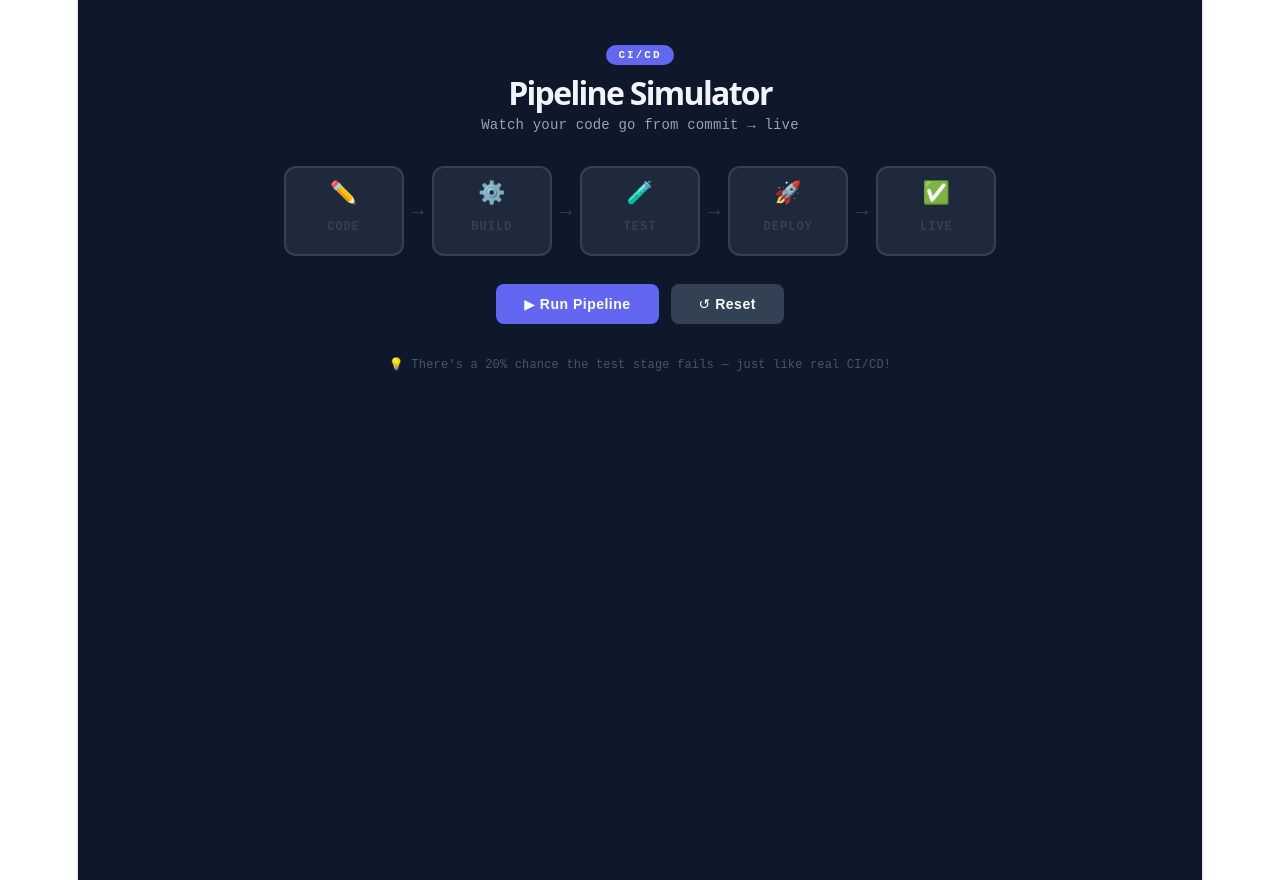
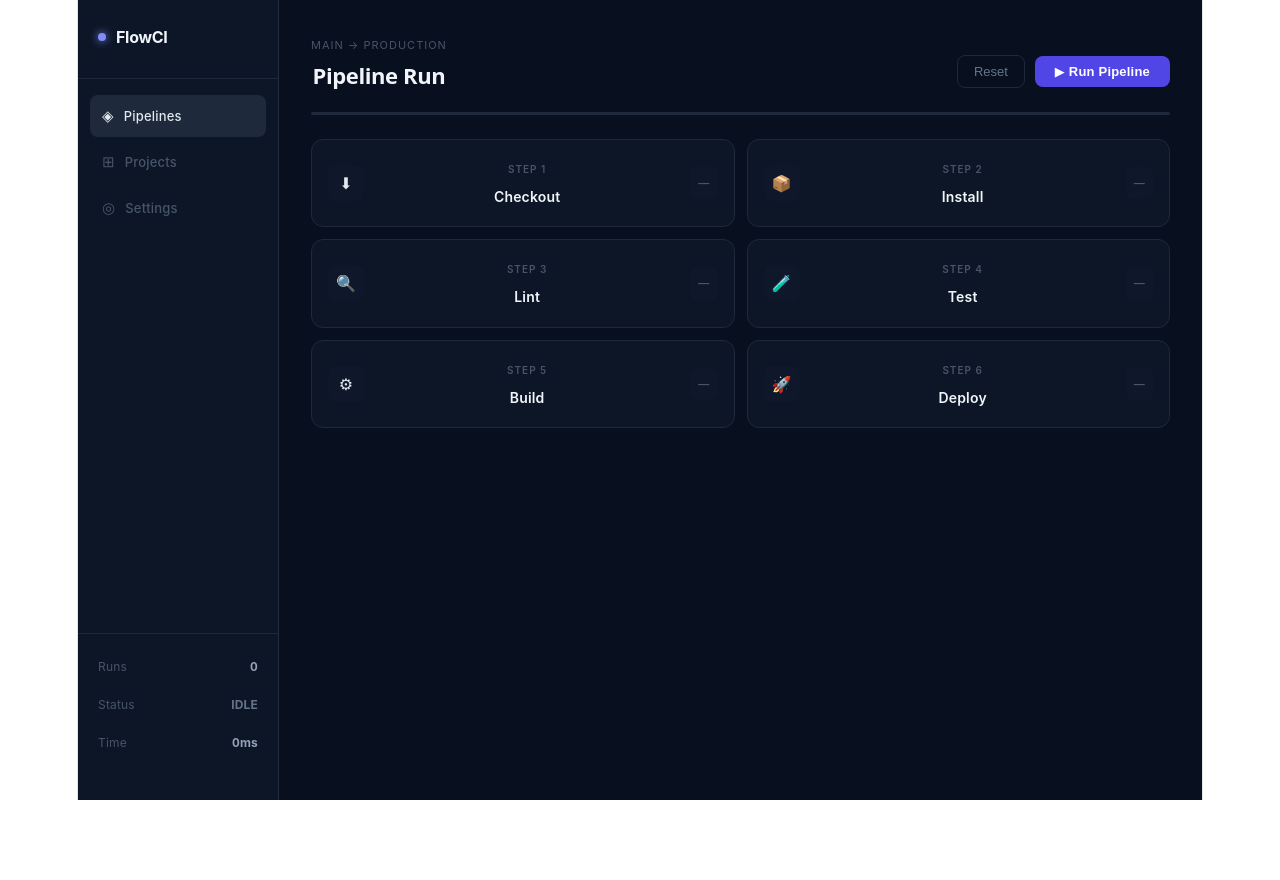
Before and after one commit to Azra-Javed/mern-cicd-aws, a React (Vite) app in the folder client/: page / in a window 1280 px wide. After the commit the page ends 800 px from the top, so only its background shows below. Built offline with nearby package versions, Linux system fonts and the light colour scheme.

Commit message:
Refactor pipeline stages and logging structure

```diff
--- a/client/src/App.tsx
+++ b/client/src/App.tsx
@@ -1,314 +1,296 @@
-import { useState } from "react";
+import { useState, useEffect, useRef } from "react";
 
-type Stage = "code" | "build" | "test" | "deploy" | "live";
+// ── Types ────────────────────────────────────────────────────────────────────
+type StageStatus = "waiting" | "running" | "passed" | "failed";
 
-interface PipelineStage {
-  id: Stage;
-  label: string;
+interface Stage {
+  id: string;
+  name: string;
   icon: string;
-  description: string;
   duration: number;
 }
 
-const stages: PipelineStage[] = [
-  { id: "code",   label: "Code",   icon: "✏️", description: "Push your code to GitHub", duration: 800 },
-  { id: "build",  label: "Build",  icon: "⚙️", description: "Install dependencies & compile", duration: 1200 },
-  { id: "test",   label: "Test",   icon: "🧪", description: "Run unit & integration tests", duration: 1000 },
-  { id: "deploy", label: "Deploy", icon: "🚀", description: "Upload to S3 & invalidate CDN", duration: 900 },
-  { id: "live",   label: "Live",   icon: "✅", description: "Your site is live!", duration: 0 },
+interface StageState {
+  status: StageStatus;
+  log: string[];
+  ms: number;
+}
+
+type PipelineStatus = "idle" | "running" | "passed" | "failed";
+
+// ── Constants ────────────────────────────────────────────────────────────────
+const STAGES: Stage[] = [
+  { id: "checkout", name: "Checkout",    icon: "⬇",  duration: 700  },
+  { id: "install",  name: "Install",     icon: "📦",  duration: 1100 },
+  { id: "lint",     name: "Lint",        icon: "🔍",  duration: 800  },
+  { id: "test",     name: "Test",        icon: "🧪",  duration: 1200 },
+  { id: "build",    name: "Build",       icon: "⚙",   duration: 1000 },
+  { id: "deploy",   name: "Deploy",      icon: "🚀",  duration: 900  },
 ];
 
-type Status = "idle" | "running" | "done" | "failed";
+const STAGE_LOGS: Record<string, string[]> = {
+  checkout: ["Cloning repository...", "Checked out branch: main", "Commit: a3f92bc"],
+  install:  ["Running npm install...", "Added 847 packages", "No vulnerabilities found"],
+  lint:     ["Checking code style...", "ESLint: 0 errors, 2 warnings", "Prettier: all files formatted"],
+  test:     ["Running test suite...", "24 tests passed", "Coverage: 91%"],
+  build:    ["Compiling TypeScript...", "Bundling assets...", "Build size: 142 KB (gzipped)"],
+  deploy:   ["Uploading to S3...", "Invalidating CloudFront cache...", "✓ Live at https://myapp.com"],
+};
 
+const FAIL_LOGS: Record<string, string[]> = {
+  test:  ["Running test suite...", "FAIL src/auth.test.ts", "Expected 200, received 401 — 1 test failed"],
+  lint:  ["Checking code style...", "ESLint: 3 errors found", "Fix errors before proceeding"],
+  build: ["Compiling TypeScript...", "error TS2345: Argument of type 'string' is not assignable", "Build failed"],
+};
+
+const FAIL_STAGES = ["test", "lint", "build"];
+
+const initStates = (): Record<string, StageState> =>
+  Object.fromEntries(STAGES.map((s) => [s.id, { status: "waiting", log: [], ms: 0 }]));
+
+// ── Helpers ──────────────────────────────────────────────────────────────────
+const sleep = (ms: number) => new Promise<void>((r) => setTimeout(r, ms));
+const fmtMs = (ms: number) => ms >= 1000 ? `${(ms / 1000).toFixed(1)}s` : `${ms}ms`;
+
+// ── Component ────────────────────────────────────────────────────────────────
 export default function App() {
-  const [current, setCurrent] = useState<number>(-1);
-  const [status, setStatus] = useState<Status>("idle");
-  const [log, setLog] = useState<string[]>([]);
+  const [states, setStates] = useState<Record<string, StageState>>(initStates());
+  const [pipeline, setPipeline] = useState<PipelineStatus>("idle");
+  const [activeStage, setActiveStage] = useState<string | null>(null);
+  const [runCount, setRunCount] = useState(0);
+  const [elapsed, setElapsed] = useState(0);
+  const timerRef = useRef<ReturnType<typeof setInterval> | null>(null);
 
-  const addLog = (msg: string) =>
-    setLog((prev) => [...prev, `[${new Date().toLocaleTimeString()}] ${msg}`]);
+  useEffect(() => {
+    if (pipeline === "running") {
+      timerRef.current = setInterval(() => setElapsed((e) => e + 100), 100);
+    } else {
+      if (timerRef.current) clearInterval(timerRef.current);
+    }
+    return () => { if (timerRef.current) clearInterval(timerRef.current); };
+  }, [pipeline]);
 
-  const runPipeline = async () => {
-    setStatus("running");
-    setCurrent(-1);
-    setLog([]);
-    addLog("🔁 Pipeline started...");
+  const update = (id: string, patch: Partial<StageState>) =>
+    setStates((prev) => ({ ...prev, [id]: { ...prev[id], ...patch } }));
 
-    for (let i = 0; i < stages.length; i++) {
-      const stage = stages[i];
-      setCurrent(i);
-      addLog(`▶ ${stage.label}: ${stage.description}`);
+  const run = async () => {
+    if (pipeline === "running") return;
+    setStates(initStates());
+    setPipeline("running");
+    setActiveStage(null);
+    setElapsed(0);
+    setRunCount((c) => c + 1);
 
-      await new Promise((r) => setTimeout(r, stage.duration));
+    const failAt = Math.random() < 0.3
+      ? FAIL_STAGES[Math.floor(Math.random() * FAIL_STAGES.length)]
+      : null;
 
-      // Simulate random test failure
-      if (stage.id === "test" && Math.random() < 0.2) {
-        addLog("❌ Tests failed! Fix your code and retry.");
-        setStatus("failed");
-        return;
+    for (const stage of STAGES) {
+      setActiveStage(stage.id);
+      update(stage.id, { status: "running", log: [], ms: 0 });
+      const start = Date.now();
+      await sleep(stage.duration);
+      const ms = Date.now() - start;
+      const didFail = stage.id === failAt;
+      const logs = didFail ? (FAIL_LOGS[stage.id] ?? STAGE_LOGS[stage.id]) : STAGE_LOGS[stage.id];
+      update(stage.id, { status: didFail ? "failed" : "passed", log: logs, ms });
+      if (didFail) { setActiveStage(null); setPipeline("failed"); return; }
     }
 
-      addLog(`✔ ${stage.label} complete`);
-    }
-
-    addLog("🎉 Deployment successful! Site is live.");
-    setStatus("done");
+    setActiveStage(null);
+    setPipeline("passed");
   };
 
   const reset = () => {
-    setCurrent(-1);
-    setStatus("idle");
-    setLog([]);
+    setStates(initStates());
+    setPipeline("idle");
+    setActiveStage(null);
+    setElapsed(0);
   };
 
-  const getStageColor = (index: number) => {
-    if (status === "failed" && index === current) return "#ef4444";
-    if (index < current || status === "done") return "#22c55e";
-    if (index === current) return "#f59e0b";
-    return "#334155";
-  };
+  const passedCount = STAGES.filter((s) => states[s.id].status === "passed").length;
 
   return (
-    <div style={styles.page}>
-      {/* Header */}
-      <div style={styles.header}>
-        <span style={styles.badge}>CI/CD</span>
-        <h1 style={styles.title}>Pipeline Simulator</h1>
-        <p style={styles.subtitle}>Watch your code go from commit → live</p>
+    <div style={s.root}>
+      {/* Sidebar */}
+      <aside style={s.sidebar}>
+        <div style={s.brand}>
+          <span style={s.brandDot} />
+          <span style={s.brandName}>FlowCI</span>
+        </div>
+        <nav style={s.nav}>
+          {[
+            { icon: "◈", label: "Pipelines", active: true },
+            { icon: "⊞", label: "Projects",  active: false },
+            { icon: "◎", label: "Settings",  active: false },
+          ].map((item) => (
+            <div key={item.label} style={{ ...s.navItem, ...(item.active ? s.navActive : {}) }}>
+              <span style={s.navIcon}>{item.icon}</span>
+              <span>{item.label}</span>
+            </div>
+          ))}
+        </nav>
+        <div style={s.sideStats}>
+          {[
+            { label: "Runs",   val: String(runCount), color: "#94a3b8" },
+            { label: "Status", val: pipeline.toUpperCase(),
+              color: pipeline === "passed" ? "#4ade80" : pipeline === "failed" ? "#f87171" : pipeline === "running" ? "#facc15" : "#64748b" },
+            { label: "Time",   val: fmtMs(elapsed), color: "#94a3b8" },
+          ].map(({ label, val, color }) => (
+            <div key={label} style={s.statRow}>
+              <span style={s.statLabel}>{label}</span>
+              <span style={{ ...s.statVal, color }}>{val}</span>
+            </div>
+          ))}
+        </div>
+      </aside>
+
+      {/* Main */}
+      <main style={s.main}>
+        <header style={s.header}>
+          <div>
+            <p style={s.eyebrow}>main → production</p>
+            <h1 style={s.title}>Pipeline Run</h1>
+          </div>
+          <div style={s.actions}>
+            <button style={s.btnGhost} onClick={reset} disabled={pipeline === "running"}>Reset</button>
+            <button style={{ ...s.btnPrimary, opacity: pipeline === "running" ? 0.5 : 1 }} onClick={run} disabled={pipeline === "running"}>
+              {pipeline === "running" ? "Running…" : "▶  Run Pipeline"}
+            </button>
+          </div>
+        </header>
+
+        {/* Progress */}
+        <div style={s.track}>
+          <div style={{
+            ...s.bar,
+            width: `${(passedCount / STAGES.length) * 100}%`,
+            background: pipeline === "failed" ? "#f87171" : pipeline === "passed" ? "#4ade80" : "#818cf8",
+          }} />
         </div>
 
-      {/* Pipeline Stages */}
-      <div style={styles.pipeline}>
-        {stages.map((stage, i) => (
-          <div key={stage.id} style={styles.stageWrapper}>
-            <div
-              style={{
-                ...styles.stageBox,
-                borderColor: getStageColor(i),
-                boxShadow: i === current && status === "running"
-                  ? `0 0 16px ${getStageColor(i)}66`
-                  : "none",
-              }}
-            >
-              <span style={styles.stageIcon}>{stage.icon}</span>
-              <span style={{ ...styles.stageLabel, color: getStageColor(i) }}>
-                {stage.label}
+        {/* Cards */}
+        <div style={s.grid}>
+          {STAGES.map((stage, i) => {
+            const st = states[stage.id];
+            const isActive = activeStage === stage.id;
+            const borderColor =
+              st.status === "passed" ? "#4ade80" :
+              st.status === "failed" ? "#f87171" :
+              st.status === "running" ? "#818cf8" : "#1e293b";
+
+            return (
+              <div key={stage.id} style={{
+                ...s.card,
+                borderColor,
+                boxShadow: isActive ? `0 0 0 1px ${borderColor}30, 0 4px 20px ${borderColor}15` : "none",
+              }}>
+                <div style={s.cardTop}>
+                  <div style={{
+                    ...s.cardIcon,
+                    background: st.status === "passed" ? "#14532d" : st.status === "failed" ? "#450a0a" : st.status === "running" ? "#1e1b4b" : "#0f172a",
+                  }}>
+                    {st.status === "running" ? <span style={s.spin}>◌</span> : <span>{stage.icon}</span>}
+                  </div>
+                  <div style={s.cardMeta}>
+                    <span style={s.cardStep}>STEP {i + 1}</span>
+                    <span style={s.cardName}>{stage.name}</span>
+                  </div>
+                  <span style={{
+                    ...s.badge,
+                    background: st.status === "passed" ? "#14532d" : st.status === "failed" ? "#450a0a" : st.status === "running" ? "#1e1b4b" : "#0f172a",
+                    color: st.status === "passed" ? "#4ade80" : st.status === "failed" ? "#f87171" : st.status === "running" ? "#818cf8" : "#475569",
+                  }}>
+                    {st.status === "waiting" ? "—" : st.status === "running" ? "running" : st.status === "passed" ? "✓ passed" : "✗ failed"}
                   </span>
-              {i === current && status === "running" && (
-                <span style={styles.spinner}>⏳</span>
-              )}
                 </div>
-            {i < stages.length - 1 && (
-              <div
-                style={{
-                  ...styles.arrow,
-                  color: i < current || status === "done" ? "#22c55e" : "#334155",
-                }}
-              >
-                →
+
+                {st.ms > 0 && <div style={s.cardTime}>{fmtMs(st.ms)}</div>}
+
+                {st.log.length > 0 && (
+                  <div style={s.logBox}>
+                    {st.log.map((line, j) => (
+                      <div key={j} style={{
+                        ...s.logLine,
+                        color: line.startsWith("✓") ? "#4ade80"
+                             : line.toLowerCase().includes("fail") || line.toLowerCase().includes("error") ? "#f87171"
+                             : "#94a3b8",
+                      }}>{line}</div>
+                    ))}
                   </div>
                 )}
               </div>
-        ))}
+            );
+          })}
         </div>
 
-      {/* Status Banner */}
-      {status === "done" && (
-        <div style={{ ...styles.banner, background: "#14532d", borderColor: "#22c55e" }}>
-          🎉 Site deployed successfully!
-        </div>
-      )}
-      {status === "failed" && (
-        <div style={{ ...styles.banner, background: "#450a0a", borderColor: "#ef4444" }}>
-          ❌ Pipeline failed at <strong>Test</strong> stage. Fix & retry!
-        </div>
-      )}
-
-      {/* Buttons */}
-      <div style={styles.btnRow}>
-        <button
-          style={{
-            ...styles.btn,
-            background: status === "running" ? "#334155" : "#6366f1",
-            cursor: status === "running" ? "not-allowed" : "pointer",
-          }}
-          onClick={runPipeline}
-          disabled={status === "running"}
-        >
-          {status === "running" ? "Running..." : "▶ Run Pipeline"}
-        </button>
-        <button style={{ ...styles.btn, background: "#334155" }} onClick={reset}>
-          ↺ Reset
-        </button>
-      </div>
-
-      {/* Log Console */}
-      {log.length > 0 && (
-        <div style={styles.console}>
-          <div style={styles.consoleHeader}>
-            <span style={styles.dot} />
-            <span style={styles.dot} />
-            <span style={styles.dot} />
-            <span style={styles.consoleTitle}>pipeline.log</span>
-          </div>
-          <div style={styles.consoleBody}>
-            {log.map((line, i) => (
-              <div key={i} style={styles.logLine}>
-                {line}
-              </div>
-            ))}
+        {/* Result Banner */}
+        {pipeline === "passed" && (
+          <div style={{ ...s.banner, borderColor: "#4ade80", background: "#052e16" }}>
+            <span style={{ fontSize: "22px" }}>🎉</span>
+            <div>
+              <p style={{ ...s.bannerTitle, color: "#4ade80" }}>Pipeline passed</p>
+              <p style={s.bannerSub}>All 6 stages completed · {fmtMs(elapsed)} total</p>
             </div>
           </div>
         )}
-
-      <p style={styles.hint}>
-        💡 There's a 20% chance the test stage fails — just like real CI/CD!
-      </p>
+        {pipeline === "failed" && (
+          <div style={{ ...s.banner, borderColor: "#f87171", background: "#2d0707" }}>
+            <span style={{ fontSize: "22px" }}>❌</span>
+            <div>
+              <p style={{ ...s.bannerTitle, color: "#f87171" }}>Pipeline failed</p>
+              <p style={s.bannerSub}>{passedCount} of {STAGES.length} stages completed · fix errors and re-run</p>
+            </div>
+          </div>
+        )}
+      </main>
     </div>
   );
 }
 
-const styles: Record<string, React.CSSProperties> = {
-  page: {
-    minHeight: "100vh",
-    background: "#0f172a",
-    color: "#e2e8f0",
-    fontFamily: "'Courier New', monospace",
-    display: "flex",
-    flexDirection: "column",
-    alignItems: "center",
-    padding: "40px 20px",
-    gap: "28px",
-  },
-  header: {
-    textAlign: "center",
-  },
-  badge: {
-    background: "#6366f1",
-    color: "#fff",
-    fontSize: "11px",
-    fontWeight: 700,
-    letterSpacing: "2px",
-    padding: "4px 12px",
-    borderRadius: "20px",
-    textTransform: "uppercase",
-  },
-  title: {
-    fontSize: "32px",
-    fontWeight: 800,
-    margin: "12px 0 6px",
-    color: "#f1f5f9",
-  },
-  subtitle: {
-    color: "#94a3b8",
-    fontSize: "14px",
-    margin: 0,
-  },
-  pipeline: {
-    display: "flex",
-    alignItems: "center",
-    flexWrap: "wrap",
-    gap: "8px",
-    justifyContent: "center",
-  },
-  stageWrapper: {
-    display: "flex",
-    alignItems: "center",
-    gap: "8px",
-  },
-  stageBox: {
-    border: "2px solid",
-    borderRadius: "12px",
-    padding: "14px 18px",
-    display: "flex",
-    flexDirection: "column",
-    alignItems: "center",
-    gap: "6px",
-    minWidth: "80px",
-    transition: "all 0.3s ease",
-    background: "#1e293b",
-  },
-  stageIcon: {
-    fontSize: "22px",
-  },
-  stageLabel: {
-    fontSize: "12px",
-    fontWeight: 700,
-    letterSpacing: "1px",
-    textTransform: "uppercase",
-  },
-  spinner: {
-    fontSize: "12px",
-    animation: "spin 1s linear infinite",
-  },
-  arrow: {
-    fontSize: "20px",
-    fontWeight: 700,
-    transition: "color 0.3s",
-  },
-  banner: {
-    border: "1px solid",
-    borderRadius: "10px",
-    padding: "12px 24px",
-    fontSize: "14px",
-    fontWeight: 600,
-  },
-  btnRow: {
-    display: "flex",
-    gap: "12px",
-  },
-  btn: {
-    color: "#fff",
-    border: "none",
-    borderRadius: "8px",
-    padding: "12px 28px",
-    fontSize: "14px",
-    fontWeight: 700,
-    letterSpacing: "0.5px",
-    transition: "opacity 0.2s",
-  },
-  console: {
-    width: "100%",
-    maxWidth: "600px",
-    background: "#0a0f1e",
-    borderRadius: "12px",
-    border: "1px solid #1e293b",
-    overflow: "hidden",
-  },
-  consoleHeader: {
-    background: "#1e293b",
-    padding: "10px 16px",
-    display: "flex",
-    alignItems: "center",
-    gap: "6px",
-  },
-  dot: {
-    width: "10px",
-    height: "10px",
-    borderRadius: "50%",
-    background: "#475569",
-  },
-  consoleTitle: {
-    marginLeft: "8px",
-    fontSize: "12px",
-    color: "#64748b",
-  },
-  consoleBody: {
-    padding: "16px",
-    maxHeight: "200px",
-    overflowY: "auto",
-    display: "flex",
-    flexDirection: "column",
-    gap: "6px",
-  },
-  logLine: {
-    fontSize: "12px",
-    color: "#94a3b8",
-    lineHeight: "1.6",
-  },
-  hint: {
-    fontSize: "12px",
-    color: "#475569",
-    textAlign: "center",
-  },
+// ── Styles ───────────────────────────────────────────────────────────────────
+const s: Record<string, React.CSSProperties> = {
+  root: { display: "flex", minHeight: "100vh", background: "#080f1e", color: "#e2e8f0", fontFamily: "'Inter','Segoe UI',system-ui,sans-serif", fontSize: "14px" },
+
+  sidebar: { width: "200px", background: "#0d1627", borderRight: "1px solid #1e293b", display: "flex", flexDirection: "column", padding: "24px 0", flexShrink: 0 },
+  brand: { display: "flex", alignItems: "center", gap: "10px", padding: "0 20px 28px", borderBottom: "1px solid #1e293b" },
+  brandDot: { width: "8px", height: "8px", borderRadius: "50%", background: "#818cf8", boxShadow: "0 0 8px #818cf8" },
+  brandName: { fontWeight: 700, fontSize: "16px", letterSpacing: "-0.3px", color: "#f1f5f9" },
+  nav: { padding: "16px 12px", display: "flex", flexDirection: "column", gap: "4px" },
+  navItem: { display: "flex", alignItems: "center", gap: "10px", padding: "8px 12px", borderRadius: "8px", color: "#475569", cursor: "pointer", fontSize: "13px", fontWeight: 500 },
+  navActive: { background: "#1e293b", color: "#e2e8f0" },
+  navIcon: { fontSize: "15px" },
+  sideStats: { marginTop: "auto", padding: "20px", borderTop: "1px solid #1e293b", display: "flex", flexDirection: "column", gap: "12px" },
+  statRow: { display: "flex", justifyContent: "space-between", alignItems: "center" },
+  statLabel: { color: "#475569", fontSize: "12px" },
+  statVal: { fontWeight: 700, fontSize: "12px", fontVariantNumeric: "tabular-nums" },
+
+  main: { flex: 1, display: "flex", flexDirection: "column", padding: "32px", gap: "24px", overflowY: "auto" },
+  header: { display: "flex", justifyContent: "space-between", alignItems: "flex-end" },
+  eyebrow: { margin: "0 0 4px", fontSize: "11px", letterSpacing: "1px", textTransform: "uppercase", color: "#475569" },
+  title: { margin: 0, fontSize: "22px", fontWeight: 700, color: "#f1f5f9", letterSpacing: "-0.4px" },
+  actions: { display: "flex", gap: "10px", alignItems: "center" },
+  btnGhost: { background: "transparent", border: "1px solid #1e293b", color: "#64748b", padding: "8px 16px", borderRadius: "8px", cursor: "pointer", fontSize: "13px", fontWeight: 500 },
+  btnPrimary: { background: "#4f46e5", border: "none", color: "#fff", padding: "8px 20px", borderRadius: "8px", cursor: "pointer", fontSize: "13px", fontWeight: 600, letterSpacing: "0.2px" },
+
+  track: { height: "3px", background: "#1e293b", borderRadius: "99px", overflow: "hidden" },
+  bar: { height: "100%", borderRadius: "99px", transition: "width 0.4s ease, background 0.3s" },
+
+  grid: { display: "grid", gridTemplateColumns: "repeat(auto-fill, minmax(280px, 1fr))", gap: "12px" },
+  card: { background: "#0d1627", border: "1px solid", borderRadius: "12px", padding: "16px", display: "flex", flexDirection: "column", gap: "12px", transition: "border-color 0.3s, box-shadow 0.3s" },
+  cardTop: { display: "flex", alignItems: "center", gap: "12px" },
+  cardIcon: { width: "36px", height: "36px", borderRadius: "8px", display: "flex", alignItems: "center", justifyContent: "center", fontSize: "16px", flexShrink: 0 },
+  cardMeta: { display: "flex", flexDirection: "column", gap: "2px", flex: 1 },
+  cardStep: { fontSize: "10px", letterSpacing: "1px", color: "#475569", fontWeight: 600 },
+  cardName: { fontSize: "14px", fontWeight: 600, color: "#f1f5f9" },
+  badge: { fontSize: "11px", fontWeight: 600, padding: "3px 8px", borderRadius: "6px", flexShrink: 0, letterSpacing: "0.2px" },
+  cardTime: { fontSize: "11px", color: "#475569", fontVariantNumeric: "tabular-nums" },
+  logBox: { background: "#060d1a", borderRadius: "6px", padding: "10px 12px", display: "flex", flexDirection: "column", gap: "4px" },
+  logLine: { fontSize: "11px", lineHeight: "1.6", fontFamily: "'JetBrains Mono','Fira Code',monospace" },
+
+  spin: { display: "inline-block", animation: "spin 1s linear infinite", fontSize: "16px", color: "#818cf8" },
+
+  banner: { border: "1px solid", borderRadius: "12px", padding: "16px 20px", display: "flex", alignItems: "center", gap: "16px" },
+  bannerTitle: { margin: "0 0 2px", fontWeight: 700, fontSize: "15px" },
+  bannerSub: { margin: 0, color: "#64748b", fontSize: "12px" },
 };
```
Lines whose indentation alone changed are shown as unchanged.
